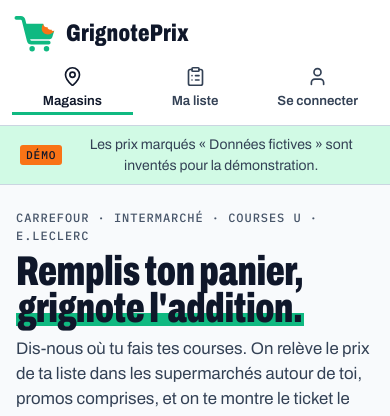
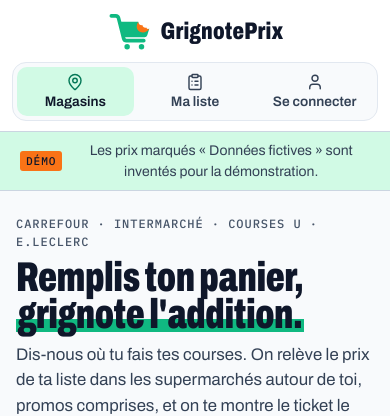
Before and after one commit to AdamLaporte/comparateur-courses, a FastAPI app: page / in a window 390 px wide. Shown: the top 416 px of the page. Run offline with FastAPI, Linux system fonts and the light colour scheme; parts of the project's set-up code (start-up, migrations or seed data) failed here and were passed over.

Commit message:
mise en page

```diff
--- a/app/static/style.css
+++ b/app/static/style.css
@@ -165,8 +165,8 @@ p { margin: 0 0 0.8rem; }
 
 .entete { background: var(--blanc); border-bottom: 1px solid var(--trait); }
 .entete-dedans {
-  max-width: 1200px; margin: 0 auto; padding: 15px 20px;
-  display: flex; align-items: center; justify-content: space-between; gap: 16px;
+  max-width: 1200px; margin: 0 auto; padding: 12px 20px;
+  display: flex; align-items: center; justify-content: space-between; gap: 24px;
 }
 
 .marque { display: inline-flex; align-items: center; gap: 12px; text-decoration: none; }
@@ -175,20 +175,26 @@ p { margin: 0 0 0.8rem; }
 .marque:is([data-morsures="2"], [data-morsures="3"]) .morsure-2,
 .marque[data-morsures="3"] .morsure-3 { display: inline; }
 .marque-nom {
-  font-size: 1.7rem; font-weight: 850; font-stretch: 72%; letter-spacing: 0.01em;
+  font-size: clamp(1.5rem, 2.2vw, 2rem); font-weight: 850; font-stretch: 72%; letter-spacing: 0.01em;
   line-height: 1; text-decoration: none; color: var(--encre);
 }
 
-.menu { display: flex; gap: 6px; }
+.menu {
+  display: grid; grid-template-columns: repeat(3, minmax(0, 1fr)); gap: 4px; padding: 4px;
+  width: clamp(23rem, 38vw, 32rem);
+  background: var(--papier); border: 1px solid var(--trait-doux); border-radius: 14px;
+}
 .menu a {
-  display: inline-flex; align-items: center; gap: 8px;
-  min-height: 52px; padding: 0 12px;
+  display: inline-flex; align-items: center; justify-content: center; gap: 8px;
+  min-height: 48px; padding: 0 8px;
   color: var(--encre-2); text-decoration: none; font-weight: 600; font-size: 1.05rem;
-  border-radius: var(--rayon);
+  border-radius: 10px;
   transition: background var(--duree), color var(--duree);
 }
-.menu a:hover { background: var(--papier); color: var(--encre); }
-.menu a[aria-current="page"] { color: var(--encre); box-shadow: inset 0 -3px 0 var(--principal); border-radius: var(--rayon) var(--rayon) 0 0; }
+.menu a:hover { background: var(--blanc); color: var(--encre); }
+.menu a[aria-current="page"] { color: var(--encre); background: var(--principal-pale); }
+.menu a[aria-current="page"] .icone { color: var(--economie); }
+.menu .icone { flex: none; }
 
 .bandeau-fictif {
   display: flex; align-items: center; justify-content: center; gap: 10px;
@@ -863,14 +869,14 @@ span.favori { font-size: 0.85rem; font-weight: 600; color: var(--corail-texte);
   .ticket { max-width: 100%; }
 }
 
-@media (max-width: 760px) {
-  .entete-dedans { flex-wrap: wrap; padding: 10px 12px; gap: 6px; }
-  .marque { gap: 8px; }
+@media (max-width: 640px) {
+  .entete-dedans { flex-direction: column; align-items: stretch; padding: 8px 12px 10px; gap: 8px; }
+  .marque { align-self: center; gap: 8px; }
   .marque-tag { width: 46px; height: 46px; }
   .marque-nom { font-size: 1.5rem; }
-  .menu { width: 100%; justify-content: space-between; gap: 2px; }
-  .menu a { flex: 1; flex-direction: column; gap: 4px; min-height: 50px; padding: 4px; font-size: .83rem; justify-content: center; text-align: center; }
-  .menu .icone { width: 21px; height: 21px; }
+  .menu { width: 100%; gap: 3px; }
+  .menu a { flex-direction: column; justify-content: center; gap: 3px; min-height: 49px; padding: 4px; font-size: .86rem; line-height: 1.15; text-align: center; }
+  .menu .icone { width: 18px; height: 18px; }
 }
 
 @media (min-width: 640px) {
```
Also changed, not shown: docs/journal/2026-11-28-00h15-codex-menu-principal.md (added, +6 -0 lines).
